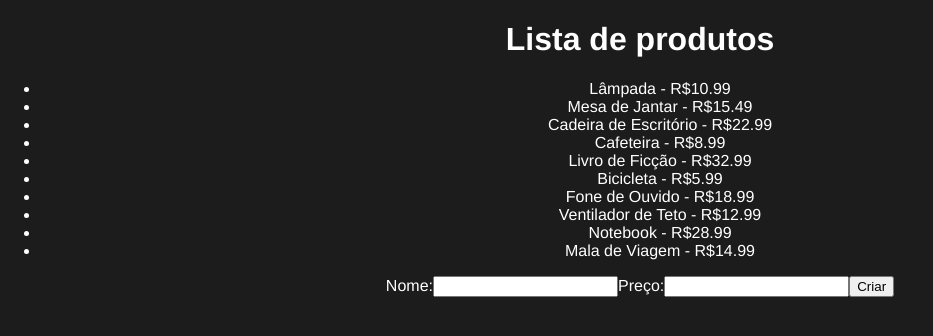
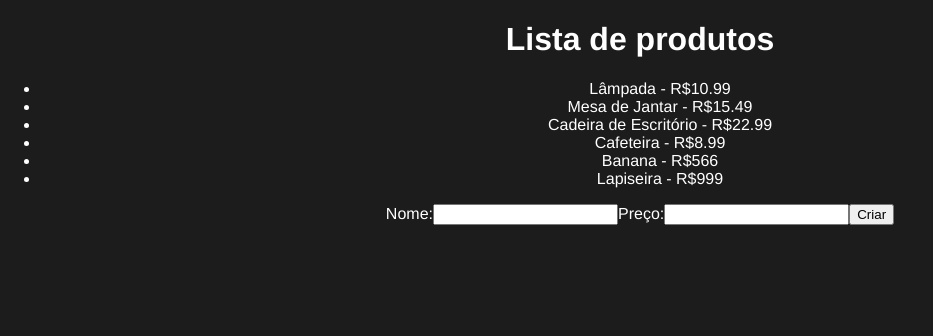
Before and after one commit to eoGabrielo/react_http_api, a React (Create React App) app: page / in a window 1280 px wide. Shown: the top 336 px of the page, without its empty margins (0-933 px from the left). Built offline with nearby package versions, Linux system fonts and the light colour scheme; data requests are answered from the project's data file.

Commit message:
change 2211

```diff
--- a/data/db.json
+++ b/data/db.json
@@ -21,34 +21,14 @@
       "price": 8.99
     },
     {
-      "id": 5,
-      "name": "Livro de Ficção",
-      "price": 32.99
+      "name": "Banana",
+      "price": "566",
+      "id": 5
     },
     {
-      "id": 6,
-      "name": "Bicicleta",
-      "price": 5.99
-    },
-    {
-      "id": 7,
-      "name": "Fone de Ouvido",
-      "price": 18.99
-    },
-    {
-      "id": 8,
-      "name": "Ventilador de Teto",
-      "price": 12.99
-    },
-    {
-      "id": 9,
-      "name": "Notebook",
-      "price": 28.99
-    },
-    {
-      "id": 10,
-      "name": "Mala de Viagem",
-      "price": 14.99
+      "name": "Lapiseira",
+      "price": "999",
+      "id": 6
     }
   ]
 }
--- a/src/App.js
+++ b/src/App.js
@@ -5,7 +5,8 @@ import {useFetch} from "./hook/useFetch";
 // npm run server -> iniciar servidor da API json na porta 3000.
 // npm start -> iniciar servidor react na porta 3001.
 
-//Url que o servidor da api vai abrir.
+//Url da api json local, se a porta for diferente de 3001 retorna erro
+//Graças ao custom hook que tem um useState que armazena o erro de uma try and catch
 const url = "http://localhost:3000/products";
 
 function App() {
@@ -16,10 +17,11 @@ function App() {
   //{data} o return da function/codigo do hook, = useFetch() a function do hook
   //Dentro dos parametros a url da api.
   //data -> Com os dados da api.
-  const {data, httpConfig} = useFetch(url);
+  const {data, httpConfig, loading, error} = useFetch(url);
 
   const [name, setName] = useState("");
   const [price, setPrice] = useState("");
+
 
   const handleSubmit = async (e) =>{
     e.preventDefault();
@@ -39,12 +41,15 @@ function App() {
 
   return (
     <div className="App">
+      {loading && <p>CARREGANDO...</p>}
      <h1>Lista de produtos</h1>
+     {error ? <p>{error}</p> : (
      <ul>
      {data.map((product) => (
       <li key={product.id}>{product.name} - R${product.price}</li>
      ))}
      </ul>
+     )}
      {/*Propiedade "value" do input, recebe o useState, assim fica mais facil de manipular seu valor.*/}
       <form onSubmit={handleSubmit}>
         <label>
@@ -55,7 +60,8 @@ function App() {
           Preço:
           <input type="number" value={price} onChange={(e) => setPrice(e.target.value)} />
         </label>
-        <input type="submit" value="Criar" />
+        {!loading ? <input type="submit" value="Criar"/>  : <input type="submit" disabled value="Enviando..."/>
+        }
       </form>
     </div>
   );
--- a/src/hook/useFetch.js
+++ b/src/hook/useFetch.js
@@ -7,6 +7,9 @@ export const useFetch = (url) => {
   const [method, setMethod] = useState(null)
   const [callFetch, setCallFetch] = useState(false);
 
+  const [loading, setLoading] = useState(false);
+  //try and catch
+  const [error, setError] = useState(null);
 
   //Function que verifica se o method foi POST, se for o useState config recebe as configuração de envio/post
   //Esse function é chamada no componente, passando o objeto com os valores a ser enviado e o method
@@ -26,10 +29,20 @@ export const useFetch = (url) => {
   //useEffect que faz a requisição de dados, busca os dados na api
   useEffect(() => {
     const fetchData = async () => {
+
+      setLoading(true)
+
+      try{
         const res = await fetch(url);
         const json = await res.json();
         setData(json);
+
+      }catch (error){
+        setError("Erro ao buscar dados: " + error.message);
+      }
+        setLoading(false)
     }
+
     fetchData();
   },[url, callFetch])
 
@@ -48,5 +61,5 @@ export const useFetch = (url) => {
   },[config, method, url])
 
   //Como é um hookCustom, exportamos a requisilçao que ta em "data" e o method de envio "POST" que está em httpConfig
-  return{data, httpConfig};
+  return{data, httpConfig, loading, error};
 }
```
